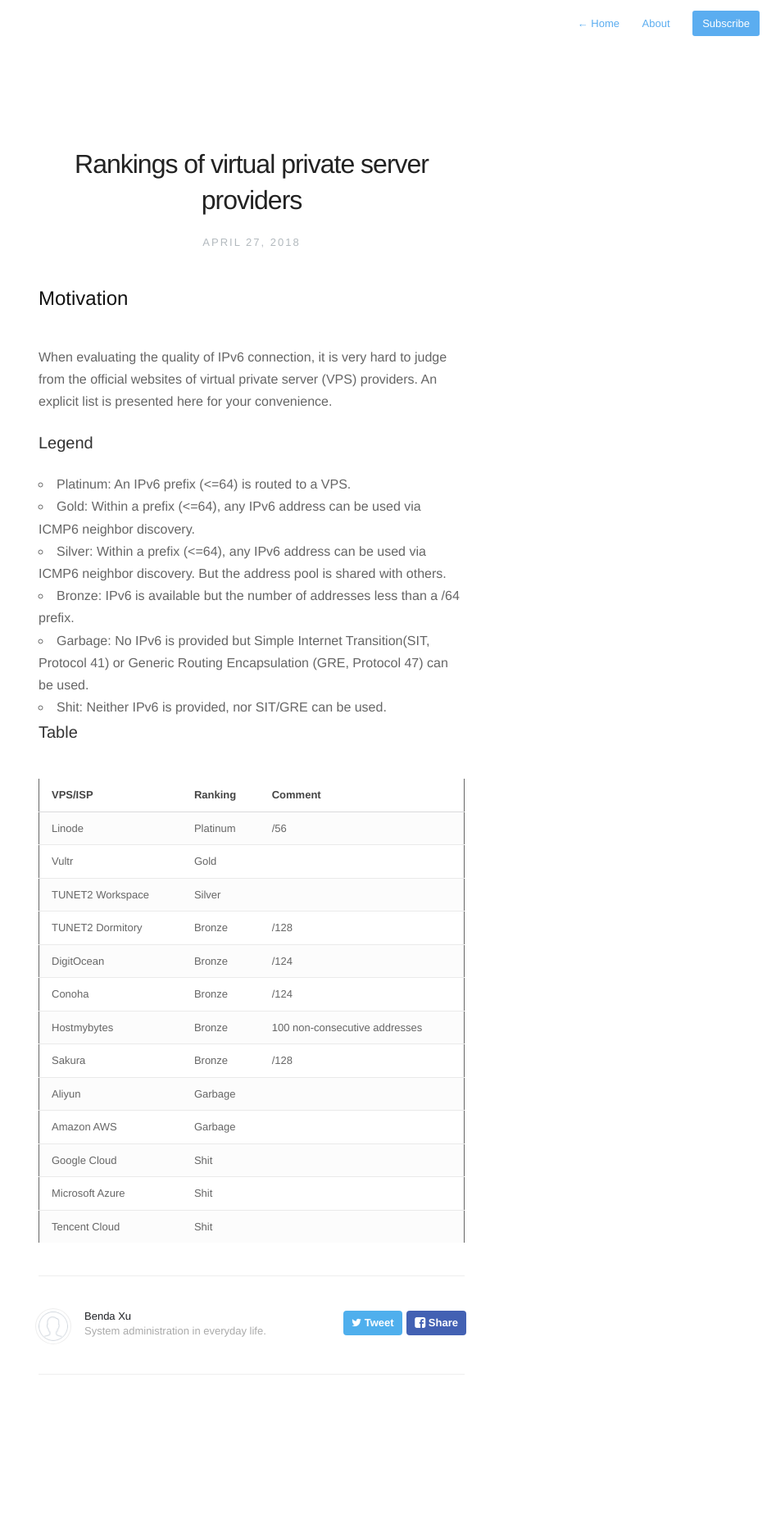
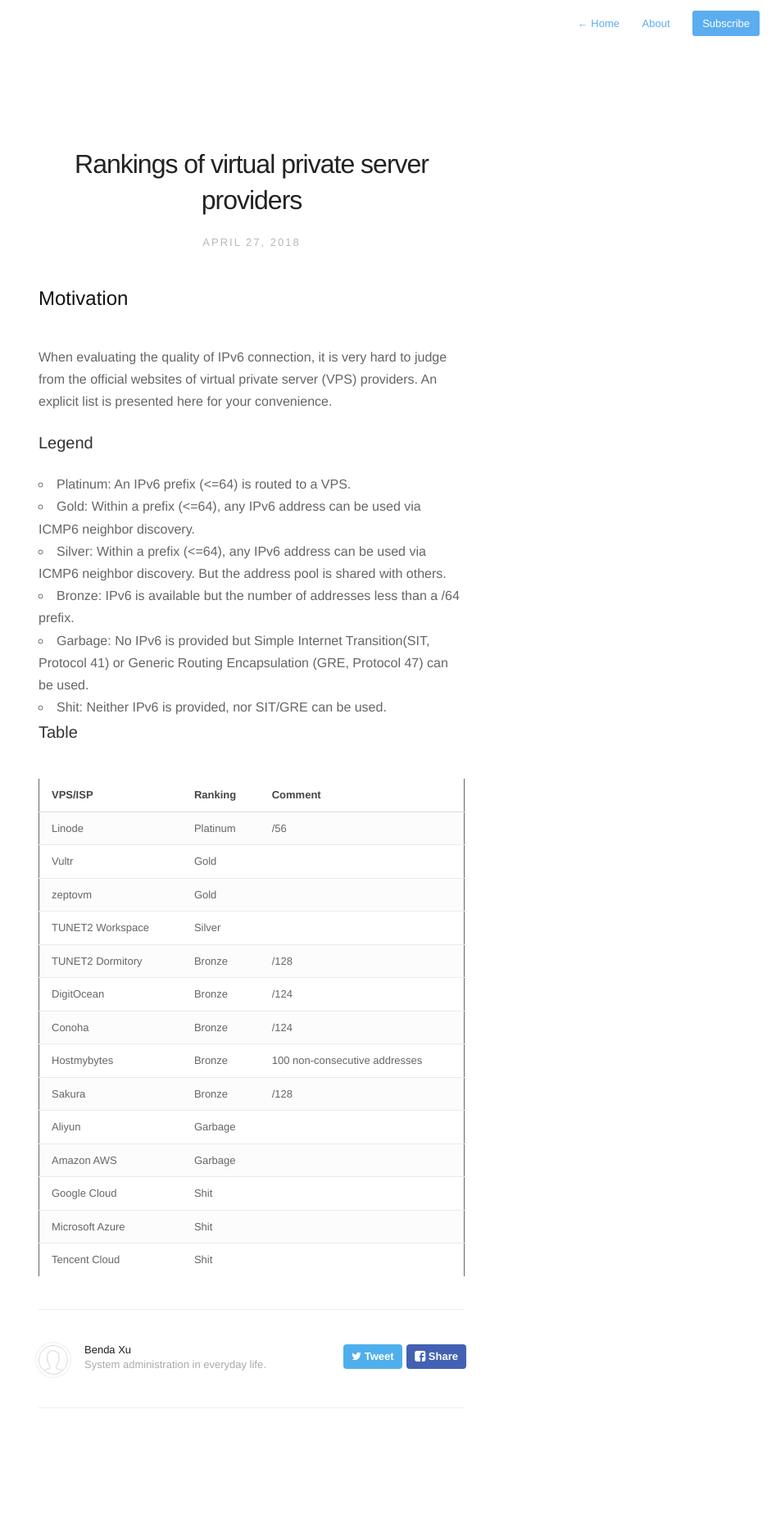
Before and after one commit to heroxbd/heroxbd.github.io, a Jekyll site: the page built from _posts/2018-04-27-virtual-private-server-ipv6-ranking.html, in a window 1280 px wide. Shown: the whole page at 82% size, without its empty margins (333-1280 px from the left). Built offline with Jekyll 4.4.1, drawn with Linux system fonts in a browser that asks for light colours; nearby versions of some CDN libraries; before the commit the page ends 1817 px from its top, so only the background shows below that.

Commit message:
Add zeptovm from aveline as gold.

```diff
--- a/_posts/2018-04-27-virtual-private-server-ipv6-ranking.html
+++ b/_posts/2018-04-27-virtual-private-server-ipv6-ranking.html
@@ -10,9 +10,9 @@ tags:
 author: Benda Xu
 excerpt: This post ranks the virtual private server providers
 ---
-<div id="outline-container-org7b10da3" class="outline-2">
-<h2 id="org7b10da3">Motivation</h2>
-<div class="outline-text-2" id="text-org7b10da3">
+<div id="outline-container-org1bce678" class="outline-2">
+<h2 id="org1bce678">Motivation</h2>
+<div class="outline-text-2" id="text-org1bce678">
 <p>
 When evaluating the quality of IPv6 connection, it is very hard to
 judge from the official websites of virtual private server (VPS)
@@ -20,9 +20,9 @@ providers.  An explicit list is presented here for your convenience.
 </p>
 </div>
 
-<div id="outline-container-org68c4f5e" class="outline-3">
-<h3 id="org68c4f5e">Legend</h3>
-<div class="outline-text-3" id="text-org68c4f5e">
+<div id="outline-container-org071234c" class="outline-3">
+<h3 id="org071234c">Legend</h3>
+<div class="outline-text-3" id="text-org071234c">
 <ul class="org-ul">
 <li>Platinum: An IPv6 prefix (&lt;=64) is routed to a VPS.</li>
 <li>Gold: Within a prefix (&lt;=64), any IPv6 address can be used via
@@ -39,9 +39,9 @@ can be used.</li>
 </ul>
 </div>
 </div>
-<div id="outline-container-org28456e4" class="outline-3">
-<h3 id="org28456e4">Table</h3>
-<div class="outline-text-3" id="text-org28456e4">
+<div id="outline-container-orge5e4ee5" class="outline-3">
+<h3 id="orge5e4ee5">Table</h3>
+<div class="outline-text-3" id="text-orge5e4ee5">
 <table border="2" cellspacing="0" cellpadding="6" rules="groups" frame="hsides">
 
 
@@ -68,6 +68,12 @@ can be used.</li>
 
 <tr>
 <td class="org-left">Vultr</td>
+<td class="org-left">Gold</td>
+<td class="org-left">&#xa0;</td>
+</tr>
+
+<tr>
+<td class="org-left">zeptovm</td>
 <td class="org-left">Gold</td>
 <td class="org-left">&#xa0;</td>
 </tr>
```
